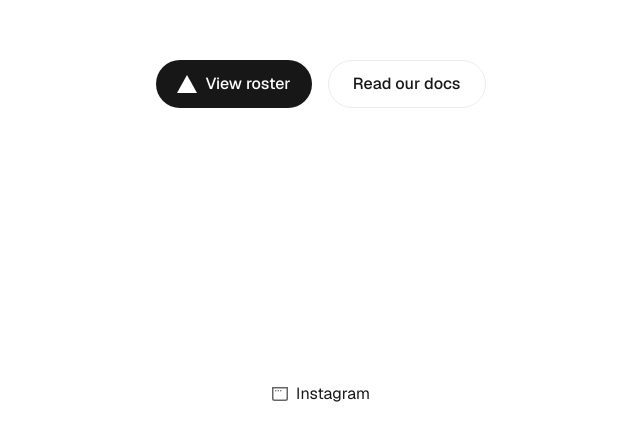
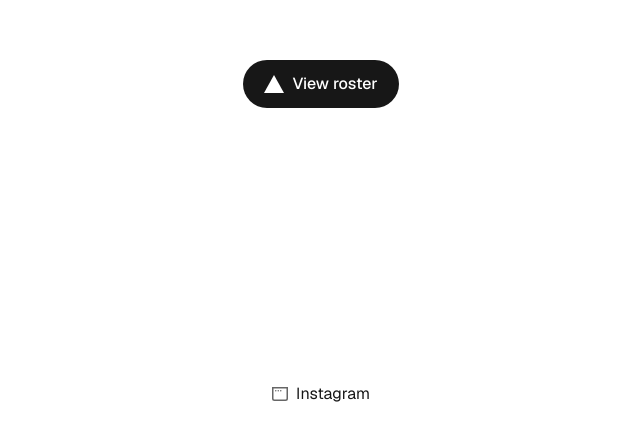
Before and after one commit to marcussleongg/wesbadminton, a Next.js app in the folder wesleyanbadmintonwebsite/: page / in a window 1280 px wide. Shown: the part 316-756 px from the top of the page, without its empty margins (319-959 px from the left). Built offline with nearby package versions, Linux system fonts and the light colour scheme.

Commit message:
Remove "read docs" button

```diff
--- a/wesleyanbadmintonwebsite/src/app/page.tsx
+++ b/wesleyanbadmintonwebsite/src/app/page.tsx
@@ -19,14 +19,6 @@ export default function Home() {
               height={20}
             />
             View roster
-          </a>
-          <a
-            className="rounded-full border border-solid border-black/[.08] dark:border-white/[.145] transition-colors flex items-center justify-center hover:bg-[#f2f2f2] dark:hover:bg-[#1a1a1a] hover:border-transparent font-medium text-sm sm:text-base h-10 sm:h-12 px-4 sm:px-5 w-full sm:w-auto md:w-[158px]"
-            href="https://nextjs.org/docs?utm_source=create-next-app&utm_medium=appdir-template-tw&utm_campaign=create-next-app"
-            target="_blank"
-            rel="noopener noreferrer"
-          >
-            Read our docs
           </a>
         </div>
       </main>
```
